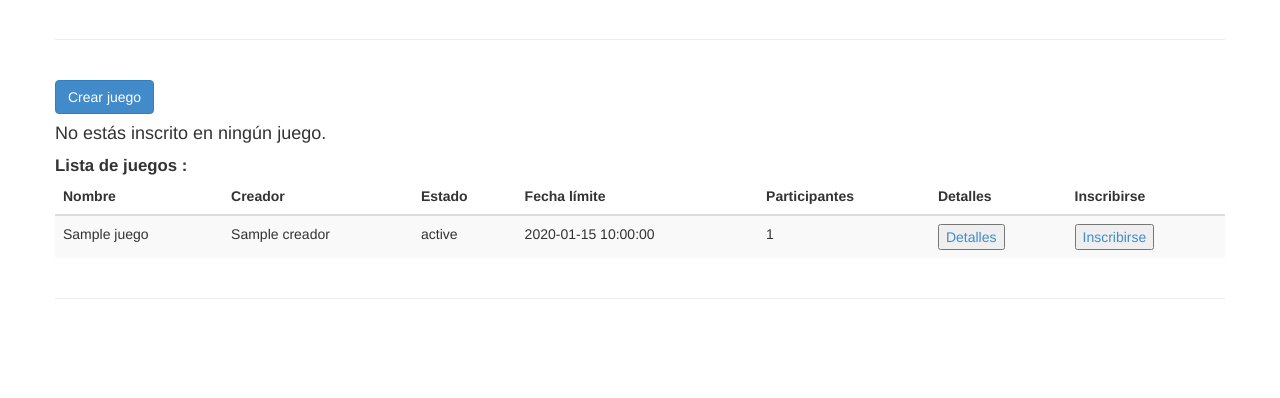
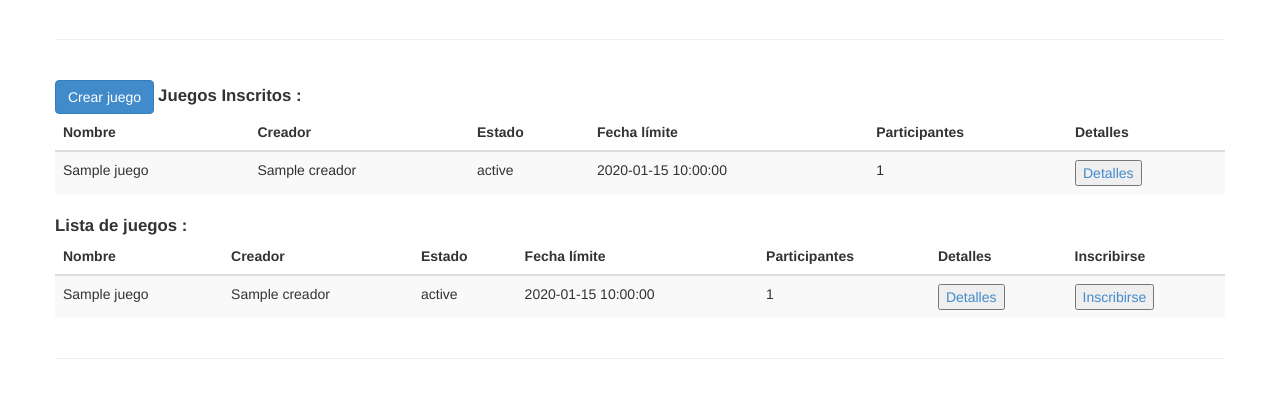
Before and after one commit to AlvaroMAM/GNSS-Galileo, a Flask app: page /juegos in a window 1280 px wide. Shown: the part 51-449 px from the top of the page. Run offline with Flask 2, Linux system fonts and the light colour scheme; a database or web service that is not in the repository returns one stand-in record (values such as "Sample title"); some libraries are stand-ins or nearby versions.

Commit message:
Participacion en juegos hecha

```diff
--- a/app.py
+++ b/app.py
@@ -6,6 +6,7 @@ import json
 import numpy as np
 import certifi
 from cv2 import cv2
+from bson.objectid import ObjectId
 from bson import json_util
 import aux2 as aux
 import base64
@@ -27,9 +28,9 @@ def index():
 @app.route("/juegos")
 def games ():
     #Juegos participando
-    participando= current_user.juegosParticipados
+    participando= juegosCollection.find( { "listaParticipantes": { "$elemMatch" : { "$eq": current_user.userEmail } } } )
 	#Mostrar todos los juegos excepto los del user
-    estado_juego="activo"
+    estado_juego="Activo"
     list_juegos = juegosCollection.find( { "creador": { "$ne" : current_user.userEmail } })
     return render_template('juegos.html', list_participados=participando, estado=estado_juego,juegos=list_juegos,user=current_user, verTodos=True)
 
@@ -40,7 +41,7 @@ def myGames ():
 	estado_juego="activo"
 	return render_template('juegos.html', list_participados={},estado=estado_juego,juegos=list_juegos,user=current_user,verTodos=False)
 
-
+json_util.dumps
 # Detalles del juego
 @app.route("/detalles")
 def detalles ():
@@ -49,16 +50,13 @@ def detalles ():
     return render_template('detalles.html', juego=current_juego, user=current_user) # Aun no existe
 
 # Inscripcion al juego
-@app.route("/inscribir", methods=['POST'])
+@app.route("/inscribir")
 def details ():
     id=request.values.get("_id")
     #mongodb update
-    #juego
-    juegoQuery = { "_id" : id }
-
-    juegosCollection.update_one(juegoQuery, {"$push" : { "participantes" : current_user.getEmail}})
+    juego = juegosCollection.find({"_id":ObjectId(id)})
+    juegosCollection.update_one( {"_id": ObjectId(id) },{"$push": { "listaParticipantes" : current_user.userEmail}})
     return redirect("/juegos")
-    #return render_template('juegos.html',juego=current_juego,user=current_user)
 
 # Crear un juego
 @app.route("/crearjuego", methods=['GET','POST'])
@@ -201,5 +199,5 @@ def profile():
 #-------------User Control----------------------#
 
 if __name__ == '__main__':
-    #app.run(host='127.0.0.1', port=6001, debug=True)
-    app.run(host="localhost", port=5000)
+    app.run(host='127.0.0.1', port=6001, debug=True)
+    #app.run(host="localhost", port=5000)
--- a/templates/juegos.html
+++ b/templates/juegos.html
@@ -20,14 +20,14 @@
 					</tr>
 				</thead>
 				<tbody>
-					{% for juego in list_participados %}
+					{% for part in list_participados %}
 						<tr class="datas">
-							<td class="nombre">{{ list_participados["nombre"] }}</td>
-							<td class="creador">{{ list_participados["creador"] }}</td>
-							<td class="estado">{{ list_participados["estado"] }}</td>
-							<td class="fechaFin">{{ list_participados["fechaFin"] }}</td>
-							<td class="participantes">{{'0' if list_participados["participantes"] == None else list_participados["participantes"]|length}}</td>
-							<td class="func1"><a href="./detalles?_id={{ list_participados['_id'] }}"><button type="submit">Detalles</button></a></td>
+							<td class="nombre">{{ part["nombre"] }}</td>
+							<td class="creador">{{ part["creador"] }}</td>
+							<td class="estado">{{ part["estado"] }}</td>
+							<td class="fechaFin">{{ part["fechaFin"] }}</td>
+							<td class="participantes">{{'0' if part["participantes"] == None else part["participantes"]|length}}</td>
+							<td class="func1"><a href="./detalles?_id={{ part['_id'] }}"><button type="submit">Detalles</button></a></td>
 						</tr>
 					{% endfor %}
 				</tbody>
@@ -36,8 +36,6 @@
 		{% else %}
 			<h4>No estás inscrito en ningún juego.</h4>
 		{% endif %}
-	{% else %}
-
 	{% endif %}
 
 
```
